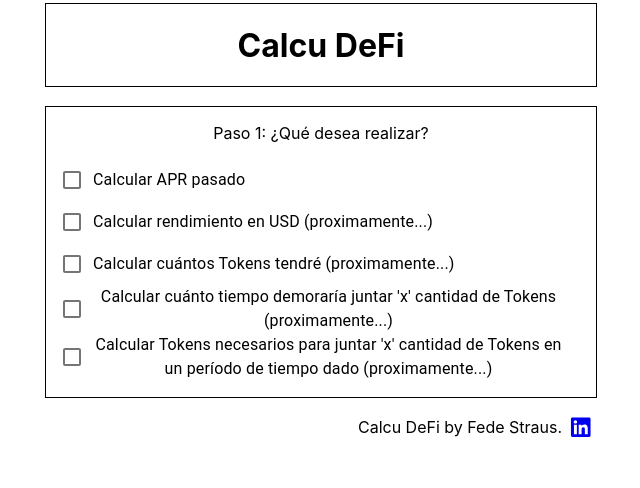
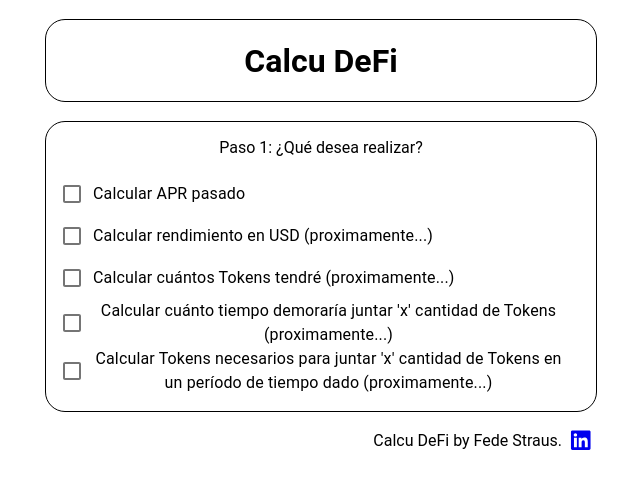
Before and after one commit to ape-fede/calcudefi, a React (Create React App) app: page / in a window 1280 px wide. Shown: the top 488 px of the page, without its empty margins (319-959 px from the left). Built offline with nearby package versions, Linux system fonts and the light colour scheme.

Commit message:
border style

```diff
--- a/src/App.js
+++ b/src/App.js
@@ -3,6 +3,12 @@ import Header from './components/Header'
 import {Grid, Box, Container} from '@material-ui/core'
 import DepositedTokenSection from './components/DepositedTokenSection'
 import Footer from './components/Footer'
+
+const borderStyle = {
+	border: '1px solid',
+	marginTop: '1em',
+	borderRadius: '20px',
+}
 
 function App() {
 	return (
@@ -13,7 +19,7 @@ function App() {
 					style={{marginTop: '0.2em', marginBottom: '0.2em'}}
 				>
 					<Grid item xs={12}>
-						<Box border={1}>
+						<Box style={borderStyle}>
 							<Header />
 						</Box>
 					</Grid>
--- a/src/components/DepositedTokenSection.jsx
+++ b/src/components/DepositedTokenSection.jsx
@@ -26,9 +26,10 @@ const tasksProps = {
 	'disabled': false,
 }
 
-const divStyle = {
+const borderStyle = {
 	border: '1px solid',
 	marginTop: '1em',
+	borderRadius: '20px',
 }
 
 const DepositedTokenSection = () => {
@@ -71,7 +72,7 @@ const DepositedTokenSection = () => {
 
 	return (
 		<>
-			<div style={divStyle}>
+			<div style={borderStyle}>
 				<Grid container>
 					<Grid item xs={12}>
 						<p style={{marginBottom: 0}}>
@@ -106,7 +107,7 @@ const DepositedTokenSection = () => {
 			taskC.checked ||
 			taskD.checked ||
 			taskE.checked ? (
-				<div style={divStyle}>
+				<div style={borderStyle}>
 					<Grid container>
 						<Grid item xs={12}>
 							<Box>
--- a/src/index.css
+++ b/src/index.css
@@ -1,8 +1,7 @@
 body {
 	margin: 0;
-	font-family: -apple-system, BlinkMacSystemFont, 'Segoe UI', 'Roboto',
-		'Oxygen', 'Ubuntu', 'Cantarell', 'Fira Sans', 'Droid Sans',
-		'Helvetica Neue', sans-serif;
+	font-family: 'Roboto', 'Oxygen', 'Ubuntu', 'Cantarell', 'Fira Sans',
+		'Droid Sans', 'Helvetica Neue', sans-serif;
 	-webkit-font-smoothing: antialiased;
 	-moz-osx-font-smoothing: grayscale;
 }
```
